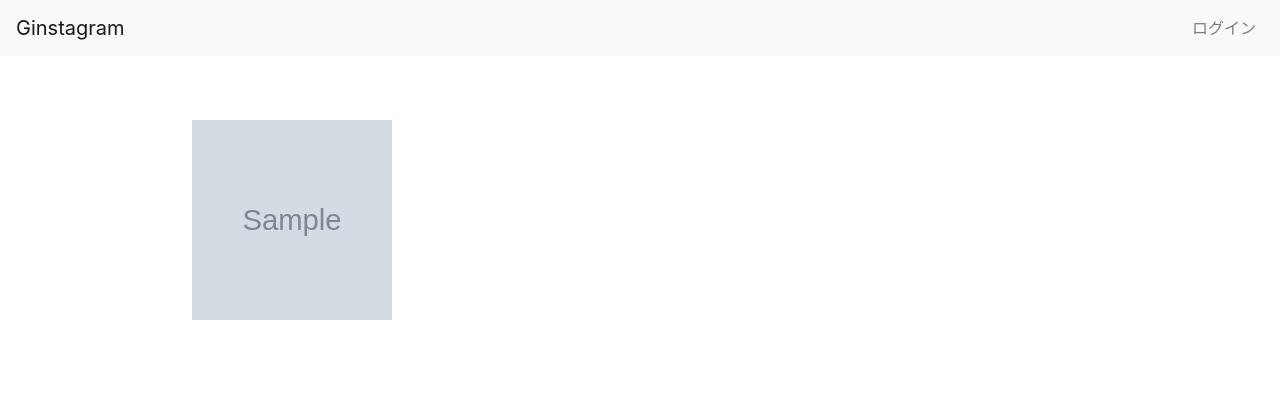
After one commit to aramsan/ginstaram, a Django app: page /discover in a window 1280 px wide. The commit adds this page. Shown: the top 415 px of the page. Run offline with Django 3.2, Linux system fonts and the light colour scheme; tables that the repository leaves empty hold one stand-in row (values such as "Sample post"); grey boxes marked "Sample" are stand-in pictures; some libraries are stand-ins or nearby versions.

Commit message:
ディスカバリー機能追加

```diff
--- /dev/null
+++ b/app/ginstaram/posts/templates/posts/discover.html
@@ -0,0 +1,17 @@
+{% extends "base/base.html" %}
+{% block contents %}
+      <!-- discover section-->
+      <section>
+        <div class="container">
+          <div class="row text-center p-5">
+            {% for post in post_list %}
+            <div class="col-4">
+              <a href="/users/{{ post.author.username }}"><img src="{{ post.picture }}" class="img-200 mb-5"></a>
+            </div>
+            {% endfor %}
+          </div>
+        </div>
+      </section>
+      <!-- /discover section-->
+
+{% endblock contents %}
--- a/app/ginstaram/posts/urls.py
+++ b/app/ginstaram/posts/urls.py
@@ -6,4 +6,5 @@ urlpatterns = [
      path('', views.timeline, name='timeline'),
      path('post', views.post, name='post'),
      path('post/request', views.postRequest, name='postRequest'),
+     path('discover', views.discover, name='discover'),
 ]
--- a/app/ginstaram/posts/views.py
+++ b/app/ginstaram/posts/views.py
@@ -8,7 +8,7 @@ import datetime
 
 def timeline(request):
     userid = request.session.get('userid')
-    post_list = Post.objects.filter(author=userid).order_by('-postid');
+    post_list = Post.objects.filter(author=userid).order_by('-postid')
     return render(request, 'posts/timeline.html', {'post_list':post_list})
 
 def post(request):
@@ -27,6 +27,9 @@ def postRequest(request):
     creation.save()
     return HttpResponseRedirect(reverse('timeline'))
 
+def discover(request):
+    post_list = Post.objects.all().order_by('-postid')[:99]
+    return render(request, 'posts/discover.html', {'post_list':post_list})
 
 def save_picture_file(f):
     filename = 'static/profile/' + datetime.datetime.today().strftime('%s') + f.name
--- a/app/ginstaram/templates/base/base.html
+++ b/app/ginstaram/templates/base/base.html
@@ -53,7 +53,7 @@
             <a class="nav-link p-2" href="/post">投稿</a>
           </li>
           <li class="nav-item">
-            <a class="nav-link p-2" href="#">ディスカバリー</a>
+            <a class="nav-link p-2" href="/discover">ディスカバリー</a>
           </li>
           <li class="nav-item">
             <a class="nav-link p-2" href="/users">プロフィール</a>
```
